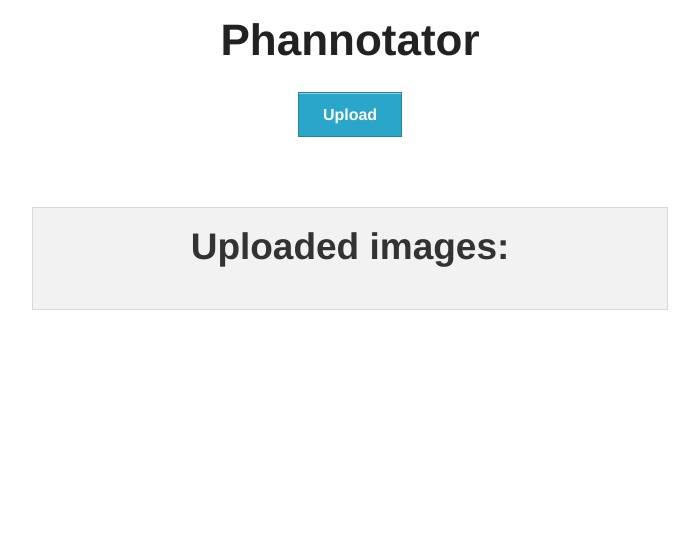
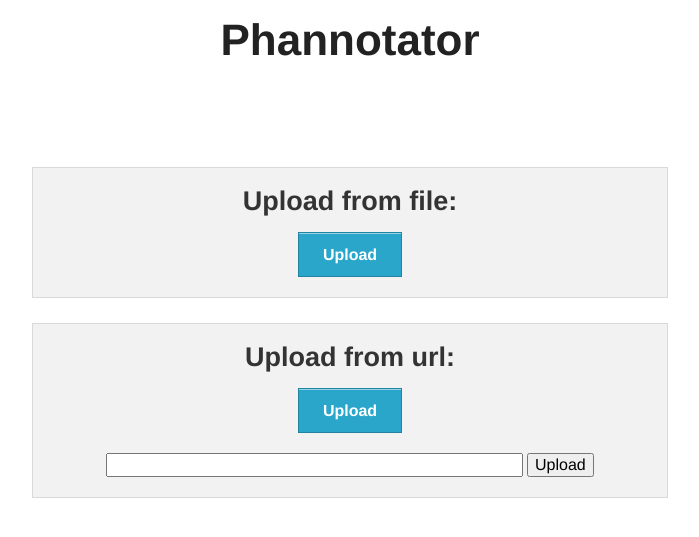
Before and after one commit to mihneadb/phannotator, a Django app: page / in a window 1280 px wide. Shown: the top 537 px of the page, without its empty margins (290-989 px from the left). Run offline with Django 3.2, Linux system fonts and the light colour scheme; data that the repository does not hold is empty.

Commit message:
upload: upload form url

```diff
--- a/frontend/static/css/style.css
+++ b/frontend/static/css/style.css
@@ -42,8 +42,20 @@
     overflow: auto;
 }
 
-#uploaded-list {
-    margin-top: 50px;
+#upload-file {
+    margin-top: 75px;
+}
+
+#upload-url {
+    margin-top: 25px;
+}
+
+#upload-div{
+    margin-top: 75px;
+}
+
+#url-tf{
+    width:70%;
 }
 
 #spinner {
--- a/frontend/templates/index.html
+++ b/frontend/templates/index.html
@@ -3,16 +3,20 @@
 {% block content %}
 
     <div class="text-center small-8 columns small-centered">
-        <a class="button" href="{% url 'upload' %}">Upload</a>
 
-        <div class="panel" id="uploaded-list">
-            <h2>Uploaded images:</h2>
+        <div class="panel" id="upload-file">
+            <h3>Upload from file:</h3>
+            <a class="button" href="{% url 'upload' %}">Upload</a>
+        </div>
 
-            <ul>
-                {% for img in imgs %}
-                    <li><a href="{% url 'image' pk=img.pk %}">{{ img.title }}</a></li>
-                {% endfor %}
-            </ul>
+        <div class="panel" id="upload-url">
+            <h3>Upload from url:</h3>
+            <a class="button" href="{% url 'upload_url' %}">Upload</a>
+            <form action="{% url 'upload_url' %}" method="post" enctype="multipart/form-data">
+                {% csrf_token %}
+                <input type="textfield" id="url-tf"/>
+                <input type="submit" id="url-btn" value="Upload"/>
+            </form>
         </div>
     </div>
 
--- a/frontend/views.py
+++ b/frontend/views.py
@@ -3,7 +3,7 @@ from django.shortcuts import render, redirect, get_object_or_404
 
 from frontend.forms import UploadImageForm, AddCommentForm
 from server.models import Image, Comment
-
+import urllib
 
 class IndexView(TemplateView):
     template_name = "index.html"
@@ -27,6 +27,27 @@ class UploadView(TemplateView):
         lastImage = len(Image.objects.all())
         return redirect('/image/' + str(lastImage))
 
+class UploadUrlView(TemplateView):
+    template_name = "upload_url.html"
+
+    def get(self, request):
+        return render(request, self.template_name)
+
+    def post(self, request):
+
+        url_file = request.POST['url']
+        title = request.POST['title'].replace (" ", "_")
+
+        urllib.urlretrieve(url_file, 'uploads/' + title)
+
+        image = Image(title=request.POST['title'], file=title)
+        image.save()
+
+
+        lastImage = len(Image.objects.all())
+        return redirect('/image/' + str(lastImage))
+
+
 
 class ImageView(TemplateView):
     template_name = "image.html"
--- a/phannotator/urls.py
+++ b/phannotator/urls.py
@@ -2,7 +2,7 @@ from django.conf.urls import patterns, include, url
 from django.contrib import admin
 from django.conf import settings
 
-from frontend.views import IndexView, UploadView, ImageView
+from frontend.views import IndexView, UploadView, UploadUrlView, ImageView
 
 
 admin.autodiscover()
@@ -10,6 +10,7 @@ admin.autodiscover()
 urlpatterns = patterns('',
     url(r'^$', IndexView.as_view(), name='index'),
     url(r'^upload/$', UploadView.as_view(), name='upload'),
+    url(r'^upload-url/$', UploadUrlView.as_view(), name='upload_url'),
     url(r'^image/(?P<pk>[0-9]+)$', ImageView.as_view(), name='image'),
 
     url(r'^comment/add/(?P<imgpk>[0-9]+)/(?P<annpk>[0-9]+)$', 'server.views.add_comment', name='add_comment'),
```
Also changed, not shown: frontend/templates/upload_url.html (added, +29 -0 lines).
